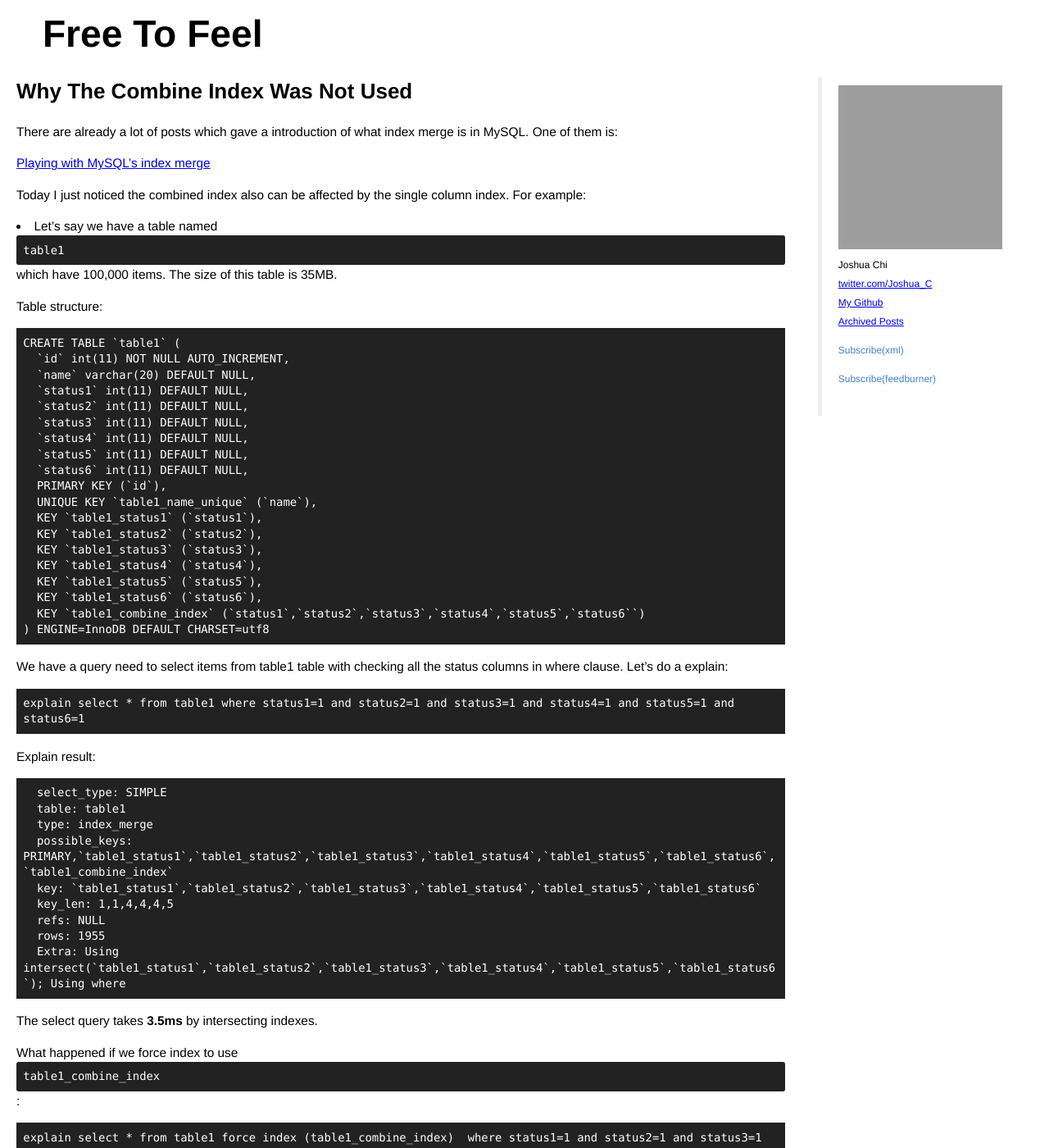
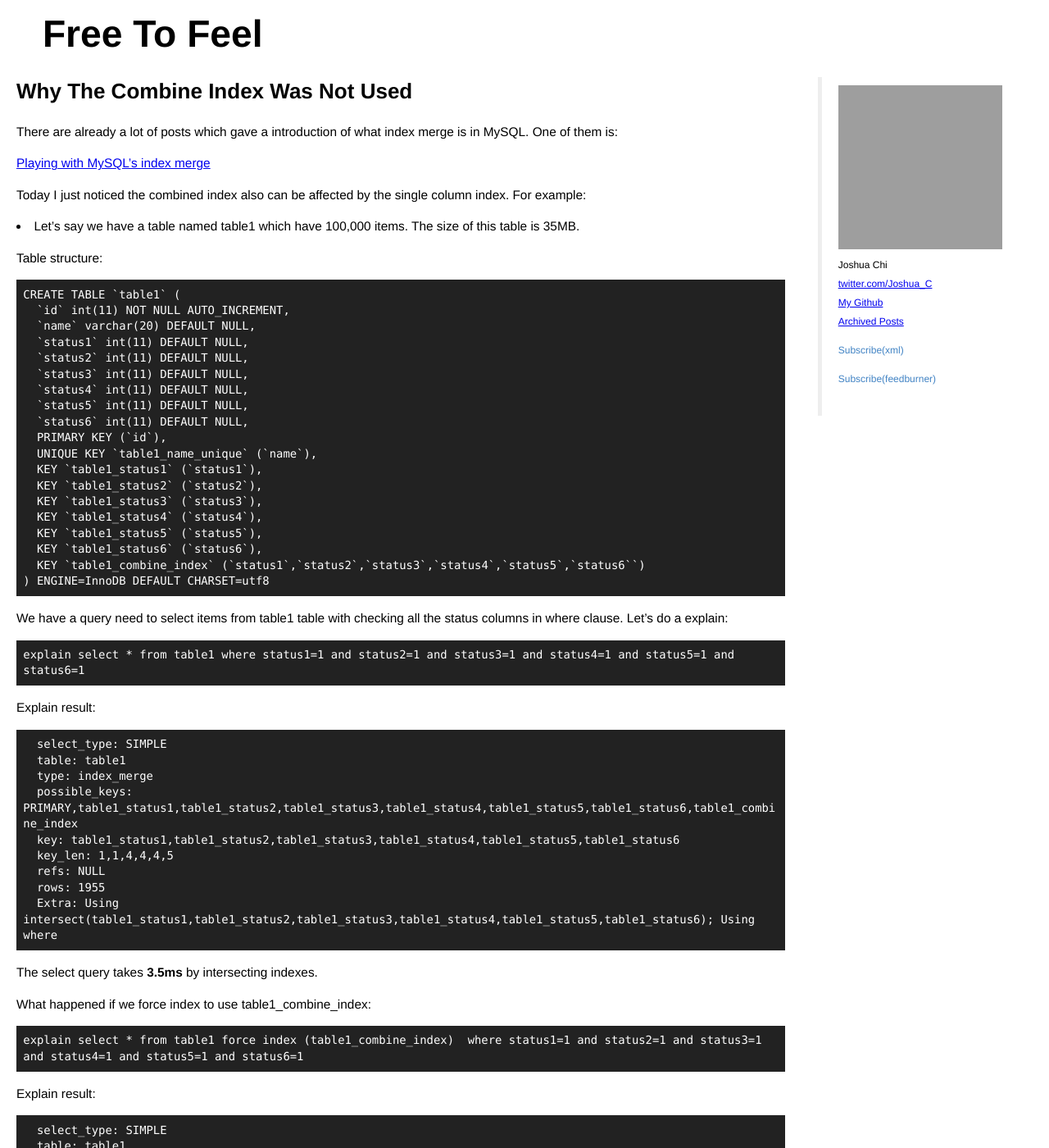
Before and after one commit to JoshuaChi/joshuachi.github.com, a Jekyll site: the page built from _posts/2011-05-24-mysql-index-merge.markdown, in a window 1280 px wide and 1400 px high. Shown: the whole window at 82% size. Built offline with Jekyll 4.4.1, drawn with Linux system fonts in a browser that asks for light colours; Markdown is read by kramdown in place of the engine named in the settings; comment, search, counter and statistics services are not loaded; some of the changed text lies outside the part shown; grey boxes are pictures that could not be loaded.

Commit message:
new post

```diff
--- a/_posts/2011-05-24-mysql-index-merge.markdown
+++ b/_posts/2011-05-24-mysql-index-merge.markdown
@@ -10,7 +10,7 @@ There are already a lot of posts which gave a introduction of what index merge i
 
 Today I just noticed the combined index also can be affected by the single column index. For example:
 
-1. Let's say we have a table named `table1` which have 100,000 items. The size of this table is 35MB.
+1. Let's say we have a table named table1 which have 100,000 items. The size of this table is 35MB.
 
 Table structure:
 
@@ -48,17 +48,17 @@ Explain result:
   select_type: SIMPLE
   table: table1
   type: index_merge
-  possible_keys: PRIMARY,`table1_status1`,`table1_status2`,`table1_status3`,`table1_status4`,`table1_status5`,`table1_status6`,`table1_combine_index`
-  key: `table1_status1`,`table1_status2`,`table1_status3`,`table1_status4`,`table1_status5`,`table1_status6`
+  possible_keys: PRIMARY,table1_status1,table1_status2,table1_status3,table1_status4,table1_status5,table1_status6,table1_combine_index
+  key: table1_status1,table1_status2,table1_status3,table1_status4,table1_status5,table1_status6
   key_len: 1,1,4,4,4,5
   refs: NULL
   rows: 1955
-  Extra: Using intersect(`table1_status1`,`table1_status2`,`table1_status3`,`table1_status4`,`table1_status5`,`table1_status6`); Using where
+  Extra: Using intersect(table1_status1,table1_status2,table1_status3,table1_status4,table1_status5,table1_status6); Using where
 </pre>
 
 The select query takes <b>3.5ms</b> by intersecting indexes.
 
-What happened if we force index to use `table1_combine_index`:
+What happened if we force index to use table1_combine_index:
 
 <pre>
 explain select * from table1 force index (table1_combine_index)  where status1=1 and status2=1 and status3=1 and status4=1 and status5=1 and status6=1
@@ -87,7 +87,7 @@ In this example, intersecting index is more useful than combine index. There is
 
 2. Now it's time to make this example a little complicated.
 
-We have another table named `table2`, the structure looks like:
+We have another table named table2, the structure looks like:
 
 <pre>
 CREATE TABLE `table2` (
@@ -164,4 +164,4 @@ Now I want to remove these single column indexes in table1 to see what will happ
 </pre>
 
 
-After removing the single column indexes in table 1, this select query only takes <b>2.4ms</b>. To explain this, we can simply treat (`status1`,`status2`,`status3`,`status4`,`status5`,`status6``) as one column in table1. I think the single columns indexes affected the 'join' performance. MySQL need to use these single indexes to filter the table1 firstly and then make a join with table2.
+After removing the single column indexes in table 1, this select query only takes <b>2.4ms</b>. To explain this, we can simply treat (status1,status2,status3,status4,status5,status6) as one column in table1. I think the single columns indexes affected the 'join' performance. MySQL need to use these single indexes to filter the table1 firstly and then make a join with table2.
```
